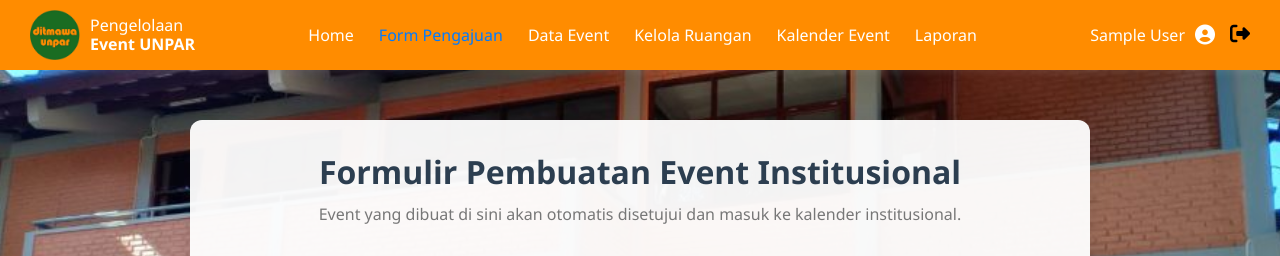
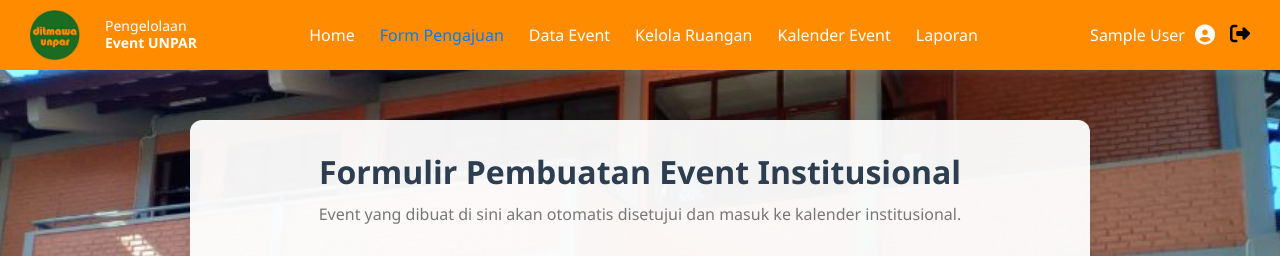
Before and after one commit to AntaresVegas/Proyek-SI, a PHP site: page /ditmawa/ditmawa_pengajuan.php in a window 1280 px wide. Shown: the top 256 px of the page. Run offline with PHP 8.4, Linux system fonts and the light colour scheme; the visitor is signed in with stand-in values (Sample User, id 1); data comes from the database, SQL or seed files in the repository.

Commit message:
minor minor

```diff
--- a/TubesPSI/ditmawa/ditmawa_dashboard.php
+++ b/TubesPSI/ditmawa/ditmawa_dashboard.php
@@ -170,7 +170,7 @@
                 flex-direction: column;
             }
             .navbar { display: flex; justify-content: space-between; align-items: center; background: #ff8c00; width: 100%; padding: 10px 30px; box-shadow: 0 2px 8px rgba(255, 255, 255, 0.1); position: fixed; top: 0; left: 0; z-index: 1000; }
-            .navbar-left { display: flex; align-items: center; gap: 10px; }
+            .navbar-left { display: flex; align-items: center; gap: 25px; }
             .navbar-logo { width: 50px; height: 50px; }
             .navbar-title { color:rgb(255, 255, 255); font-size: 14px; line-height: 1.2; }
             .navbar-menu { display: flex; list-style: none; gap: 25px; }
--- a/TubesPSI/ditmawa/ditmawa_pengajuan.php
+++ b/TubesPSI/ditmawa/ditmawa_pengajuan.php
@@ -119,9 +119,9 @@ $conn->close();
         .loader { border: 4px solid #f3f3f3; border-top: 4px solid var(--ditmawa-primary); border-radius: 50%; width: 20px; height: 20px; animation: spin 2s linear infinite; display: none; margin-left: 10px; vertical-align: middle; }
         @keyframes spin { 0% { transform: rotate(0deg); } 100% { transform: rotate(360deg); } }
         .navbar { display: flex; justify-content: space-between; align-items: center; background: #ff8c00; width: 100%; padding: 10px 30px; box-shadow: 0 2px 8px rgba(255, 255, 255, 0.1); position: fixed; top: 0; left: 0; z-index: 1000; }
-        .navbar-left { display: flex; align-items: center; gap: 10px; }
+        .navbar-left { display: flex; align-items: center; gap: 25px; }
         .navbar-logo { width: 50px; height: 50px; }
-        .navbar-title { color: white; line-height: 1.2; }
+        .navbar-title { color:rgb(255, 255, 255); font-size: 14px; line-height: 1.2; }
         .navbar-menu { display: flex; list-style: none; gap: 25px; }
         .navbar-menu li a { text-decoration: none; color: white; font-weight: 500; }
         .navbar-menu li a.active, .navbar-menu li a:hover { color: var(--text-dark); }
--- a/TubesPSI/mahasiswa/mahasiswa_dashboard.php
+++ b/TubesPSI/mahasiswa/mahasiswa_dashboard.php
@@ -160,7 +160,7 @@ try {
         .navbar { display: flex; justify-content: space-between; align-items: center; background: var(--primary-color); width: 100%; padding: 10px 30px; box-shadow: 0 2px 8px rgba(0,0,0,0.1); position: fixed; top: 0; left: 0; z-index: 1000; }
         .navbar-left { display: flex; align-items: center; gap: 10px; }
         .navbar-logo { width: 50px; height: 50px; }
-        .navbar-title { color: white; line-height: 1.2; }
+        .navbar-title { color: white; line-height: 1.2;font-size: 14px; }
         .navbar-menu { display: flex; list-style: none; gap: 25px; }
         .navbar-menu li a { text-decoration: none; color: white; font-weight: 500; }
         .navbar-menu li a.active, .navbar-menu li a:hover { color: #007bff; }
--- a/TubesPSI/mahasiswa/mahasiswa_laporan.php
+++ b/TubesPSI/mahasiswa/mahasiswa_laporan.php
@@ -87,10 +87,10 @@ $conn->close();
         body { font-family: 'Segoe UI', sans-serif; background: #f4f7f6; padding-top: 80px; background-image: url('../img/backgroundUnpar.jpeg'); background-size: cover; background-position: center; background-attachment: fixed; display: flex; flex-direction: column; min-height: 100%; }
         .content-wrapper { flex-grow: 1; }
         .navbar { display: flex; justify-content: space-between; align-items: center; background:var(--primary-color); width: 100%; padding: 10px 30px; box-shadow: 0 2px 8px rgba(0, 0, 0, 0.1); position: fixed; top: 0; z-index: 1000; }
-        .navbar-left, .navbar-right, .navbar-menu { display: flex; align-items: center; gap: 25px; }
+        .navbar-left, .navbar-right, .navbar-menu { display: flex; align-items: center; gap: 10px; }
         .navbar-logo { width: 50px; height: 50px; }
         .navbar-title { color:white; font-size: 14px; line-height: 1.2; }
-        .navbar-menu { list-style: none; }
+        .navbar-menu { list-style: none; gap: 25px;}
         .navbar-menu li a { text-decoration: none; color:white; font-weight: 500; }
         .navbar-menu li a.active, .navbar-menu li a:hover { color: #007bff; }
         .navbar-right { color:white; }
```
